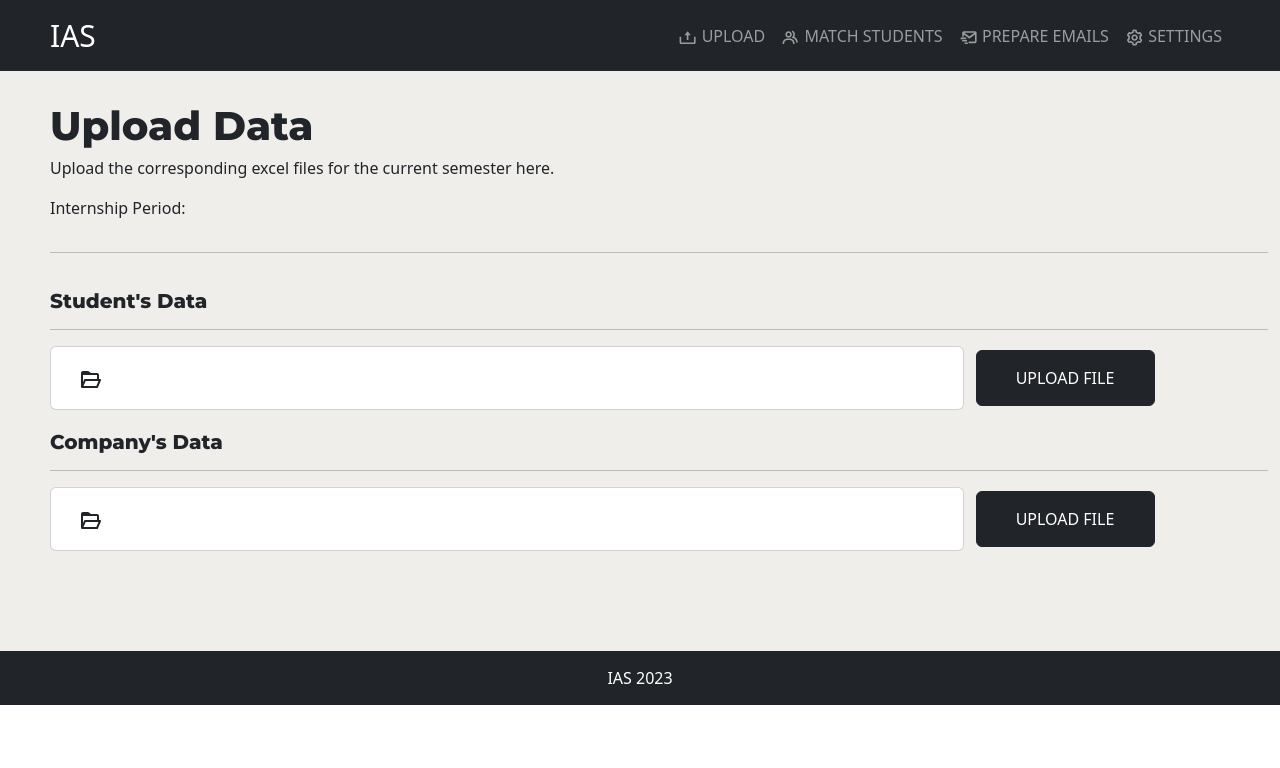
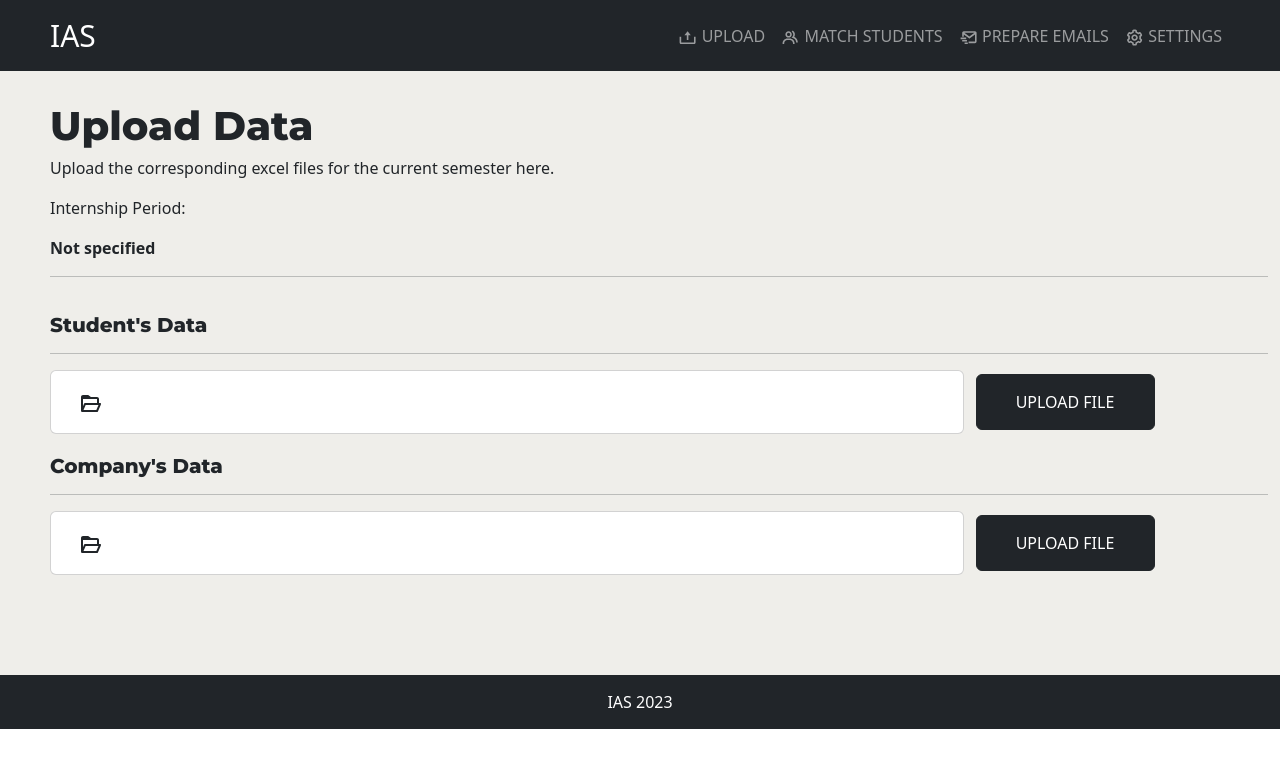
Before and after one commit to devops-assignment1-team1/ias, a React (Create React App) app in the folder frontend/: page /Upload_Data in a window 1280 px wide. Shown: the top 768 px of the page. Built offline with nearby package versions, Linux system fonts and the light colour scheme; no server answers.

Commit message:
Remove unnecessary code

```diff
--- a/frontend/src/pages/UploadData.js
+++ b/frontend/src/pages/UploadData.js
@@ -44,8 +44,6 @@ function UploadData() {
 
   const [studentFileName, setStudentFileName] = useState('')
   const [companyFileName, setCompanyFileName] = useState('')
-
-  const [data, setData] = useState(null)
   const [internshipPeriod, setInternshipPeriod] = useState(null)
 
   // get internship period to display
@@ -59,15 +57,12 @@ function UploadData() {
       })
       .then((data) => {
         if (data && data.length > 0) {
-          setData(data)
           const internshipPeriod = data.filter(
             (setting) => setting.setting_type === 'INTERNSHIP_PERIOD'
           )[0].setting_value
           setInternshipPeriod(internshipPeriod)
         }
       })
-      .then((result) => toast.success('Success updating company data'))
-      .catch((error) => toast.error('Failed updating company data'))
   }, [])
 
   // Student file show/hide handler +
@@ -105,7 +100,11 @@ function UploadData() {
           </p>
           <div className="row">
             <p>Internship Period: </p>
-            <b>{internshipPeriod}</b>
+            {internshipPeriod ? (
+              <b>{internshipPeriod}</b>
+            ) : (
+              <b>Not specified</b>
+            )}
           </div>
         </div>
       </div>
```
Also changed, not shown: 2 other files (tests, documents, lock files or other folders).
